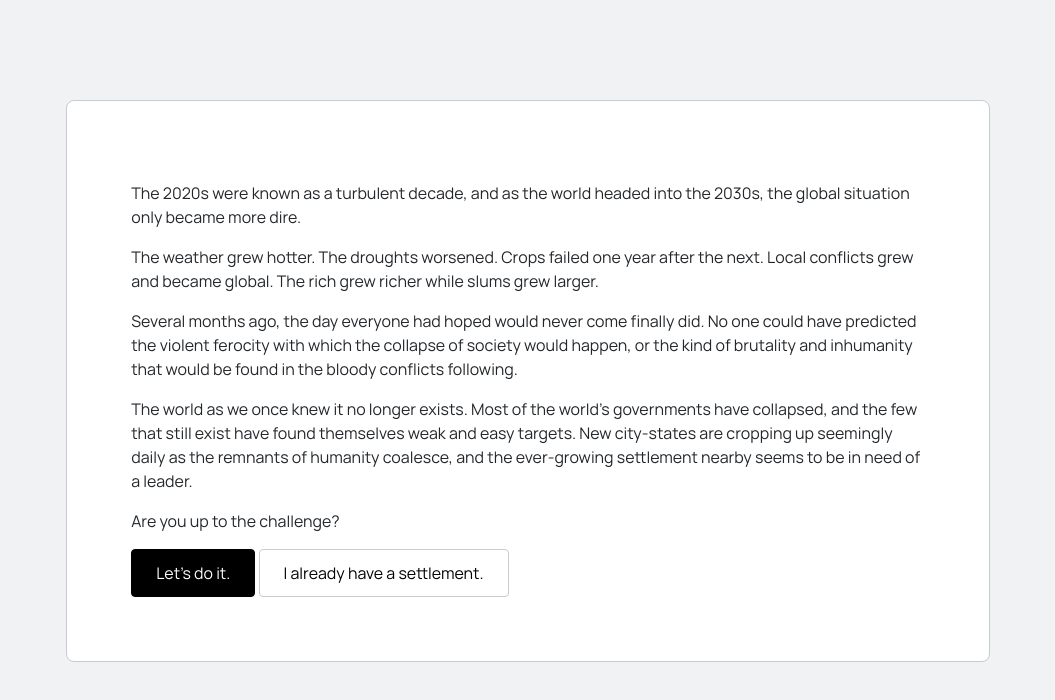
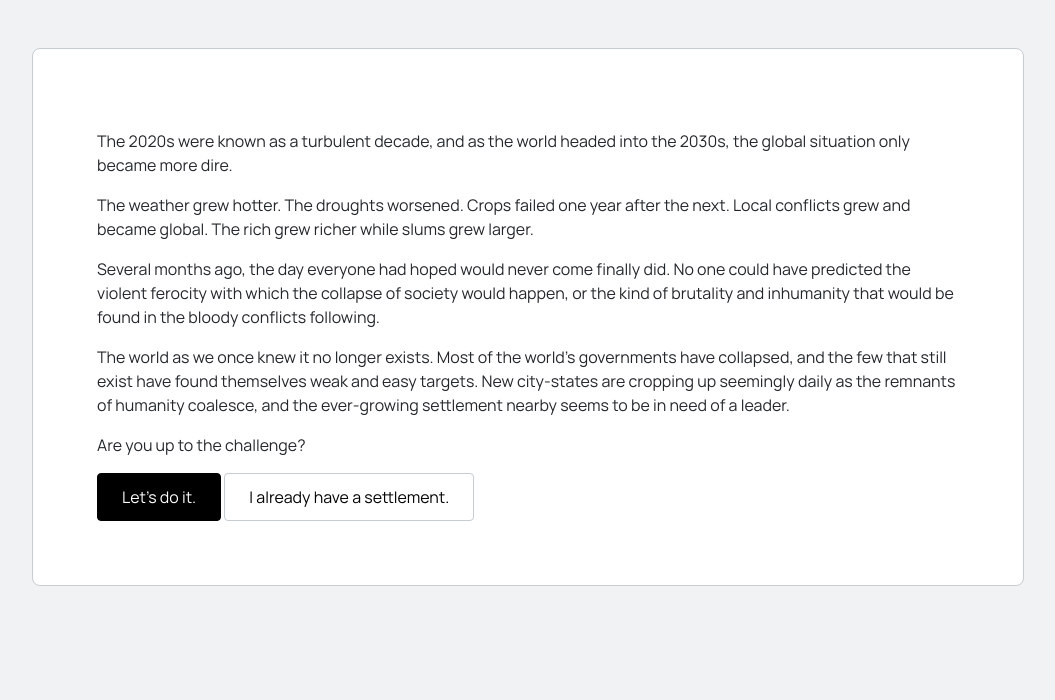
Before and after one commit to dsoloha/cityworld, a SvelteKit app: page / in a window 1280 px wide. Shown: the top 700 px of the page, without its empty margins (112-1167 px from the left). Built offline with nearby package versions, Linux system fonts and the light colour scheme; a web font is replaced by a local one.

Commit message:
Removed unneeded styling

```diff
--- a/src/components/Card.svelte
+++ b/src/components/Card.svelte
@@ -10,7 +10,6 @@
     color: var(--light-text);
     margin-top: 2em;
     padding: 4em;
-    width: 80%;
   }
 
   @media (prefers-color-scheme: dark) {
--- a/src/routes/+page.svelte
+++ b/src/routes/+page.svelte
@@ -12,7 +12,6 @@
   <meta name="description" content="cityworld" />
 </svelte:head>
 
-<main>
 {#if $see.setup.intro}
   <Intro />
 {:else if $see.setup.player}
@@ -22,14 +21,3 @@
 {:else}
   <Dashboard />
 {/if}
-</main>
-
-<style>
-  main {
-    display: flex;
-    flex-direction: column;
-    justify-content: center;
-    align-items: center;
-    flex: 0.6;
-  }
-</style>
```
Lines whose indentation alone changed are shown as unchanged.
